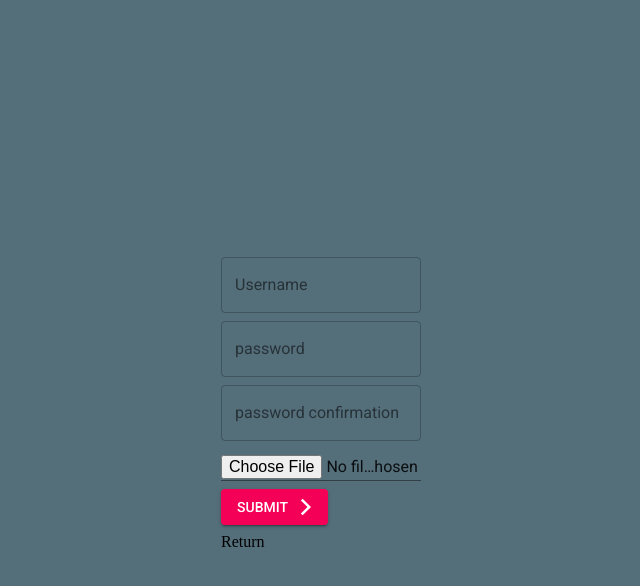
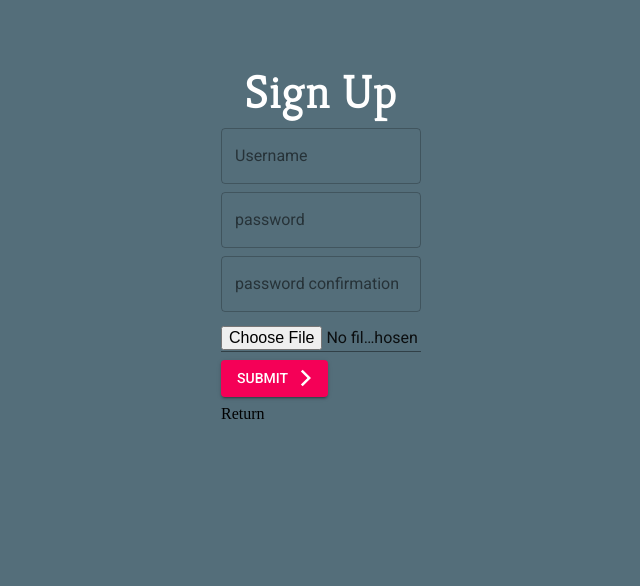
Before and after one commit to marcferraro/waveforming, a React (Create React App) app: page /sign-up in a window 1280 px wide. Shown: the top 586 px of the page, without its empty margins (319-959 px from the left). Built offline with nearby package versions, Linux system fonts and the light colour scheme.

Commit message:
higher level grid added

```diff
--- a/src/components/SignUp.js
+++ b/src/components/SignUp.js
@@ -2,7 +2,7 @@ import { makeStyles } from '@material-ui/core/styles';
 import TextField from '@material-ui/core/TextField';
 import Button from '@material-ui/core/Button';
 import ArrowForwardIosIcon from '@material-ui/icons/ArrowForwardIos';
-import { Grid, Input } from '@material-ui/core'
+import { Grid, Input, Typography } from '@material-ui/core'
 import { useState } from 'react';
 import { useDispatch } from "react-redux";
 import { loginSuccess } from '../actions'
@@ -24,6 +24,10 @@ const useStyles = makeStyles((theme) => ({
         "& .MuiFilledInput-root": {
           background: "rgb(232, 241, 250)"
         }
+    },
+    header: {
+        fontFamily: 'kreon',
+        color: '#ffffff'
     }
 }));
 
@@ -84,7 +88,14 @@ const SignUp = props => {
     }
 
     return(
-        <Grid container className={classes.background} direction="column" justify="center" alignItems="center">
+        <Grid container className={classes.background} direction="column" justify="flex-start" alignItems="center">
+            <Grid item style={{marginTop: '5%'}}>
+                <Grid container direction="column" justify="flex-start" alignItems="center">
+                    <Grid item >
+                        <Typography variant="h3" className={classes.header}>
+                                Sign Up
+                        </Typography>
+                    </Grid>
                     <Grid item>
                     <form onSubmit={handleSubmit} className={classes.root} noValidate autoComplete="off">
                         <Grid item>
@@ -111,6 +122,8 @@ const SignUp = props => {
                         }
                     </Grid>
                 </Grid>
+            </Grid>
+        </Grid>
     )
 }
 
```
Lines whose indentation alone changed are shown as unchanged.
